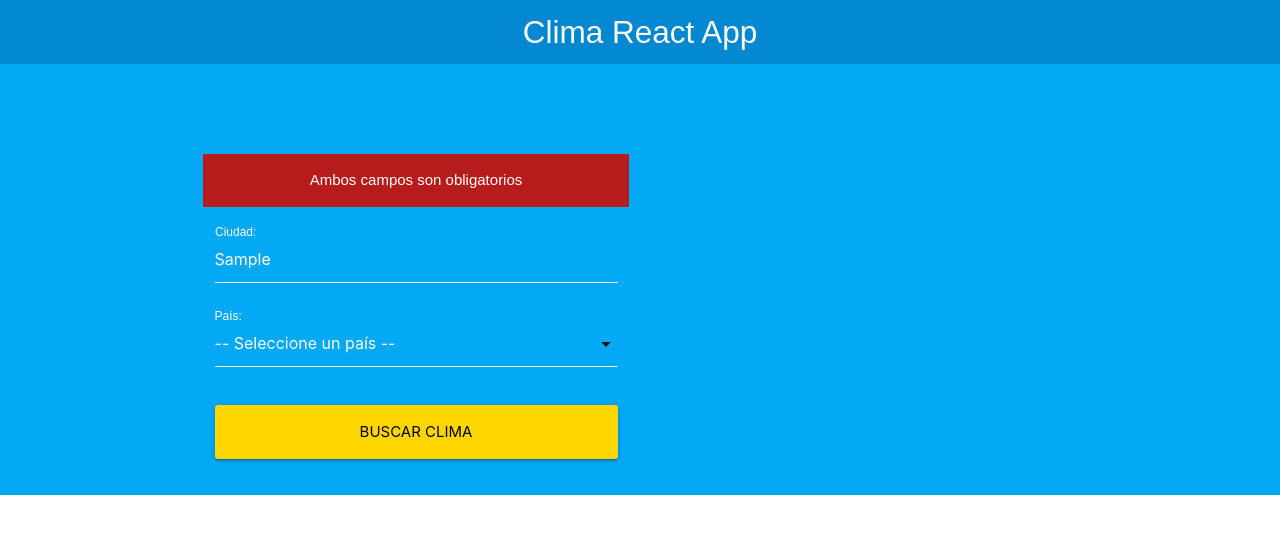
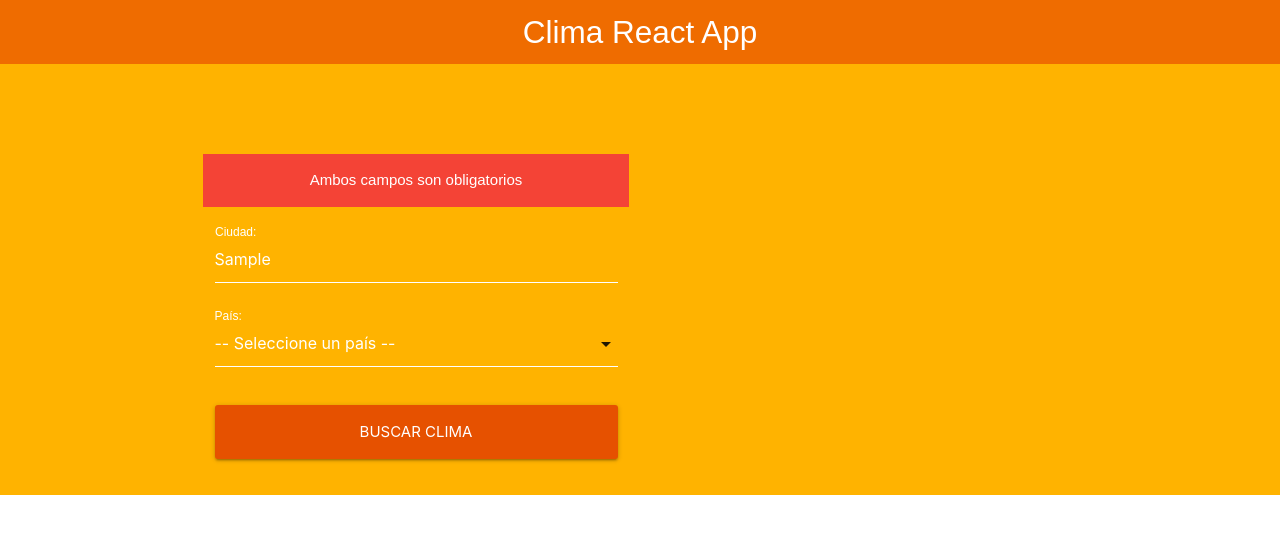
Before and after one commit to pablko/react-clima-app, a React (Create React App) app: page / in a window 1280 px wide. Both pictures are taken after typing "Sample" into the empty fields and a click on the input "Buscar clima". Shown: the top 534 px of the page. Built offline with nearby package versions, Linux system fonts and the light colour scheme.

Commit message:
Cambiando estilos

```diff
--- a/public/index.html
+++ b/public/index.html
@@ -2,7 +2,7 @@
 <html lang="es">
   <head>
     <meta charset="utf-8" />
-    <link rel="icon" href="%PUBLIC_URL%/favicon.ico" />
+    <link rel="icon" href="%PUBLIC_URL%/favicon.ico?v=2" />
     <meta name="viewport" content="width=device-width, initial-scale=1" />
     <meta name="theme-color" content="#03a9f4" />
     <meta
--- a/src/App.js
+++ b/src/App.js
@@ -56,7 +56,7 @@ function App() {
         titulo="Clima React App"
       />
 
-      <div className="contenedor-form">
+      <div className="contenedor-form amber darken-1">
         <div className="container">
           <div className="row">
             <div className="col m6 s12">
--- a/src/components/Error.js
+++ b/src/components/Error.js
@@ -3,7 +3,7 @@ import PropTypes from 'prop-types'
 
 const Error = ({mensaje}) => {
   return (
-    <p className="red darken-4 error">{mensaje}</p>
+    <p className="red error">{mensaje}</p>
    );
 }
 
--- a/src/components/Formulario.js
+++ b/src/components/Formulario.js
@@ -58,7 +58,7 @@ const Formulario = ({busqueda, guardarBusqueda, guardarConsultar}) => {
           onChange={handleChange}
         >
           <option value="">-- Seleccione un país --</option>
-          <option value="AR">Argentina</option>
+          <option value="AR" className="orange">Argentina</option>
           <option value="CO">Colombia</option>
           <option value="CR">Costa Rica</option>
           <option value="ES">España</option>
@@ -73,7 +73,7 @@ const Formulario = ({busqueda, guardarBusqueda, guardarConsultar}) => {
         <input
           type="submit"
           value="Buscar clima"
-          className="waves-effect waves-light btn btn-large btn-block yellow accent-4"
+          className="waves-effect waves-light btn btn-large btn-block orange darken-4"
         />
       </div>
     </form>
--- a/src/components/Header.js
+++ b/src/components/Header.js
@@ -4,8 +4,8 @@ import PropTypes from 'prop-types'
 const Header = ({titulo}) => {
   return (
     <nav>
-      <div className="nav-wrapper light-blue darken-2">
-        <a href="#!" className="brand-logo">{titulo}</a>
+      <div className="nav-wrapper orange darken-3">
+        <a href="/" className="brand-logo">{titulo}</a>
       </div>
     </nav>
    );
--- a/src/index.css
+++ b/src/index.css
@@ -33,10 +33,15 @@ input[type=text]:not(.browser-default):focus:not([readonly]) {
 input[type=text]:not(.browser-default):focus:not([readonly]) + label {
   color: white;
 }
+input[type=submit]{
+  color: #FFF
+}
 
 .contenedor-form {
   padding: 3rem 0 1px 0;
-  background-color: #03a9f4;
+}
+.dropdown-content li>span{
+  color: #ffb300 ;
 }
 .mensaje {
   text-align: center;
```
Also changed, not shown: 1 other file (tests, documents, lock files or other folders).
